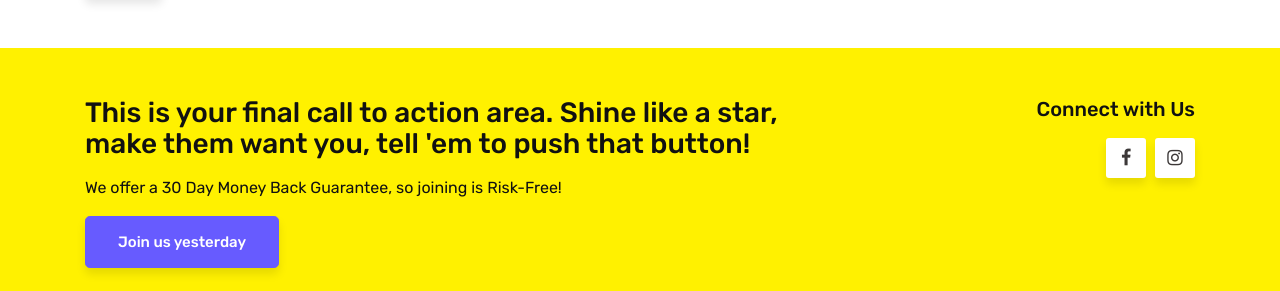
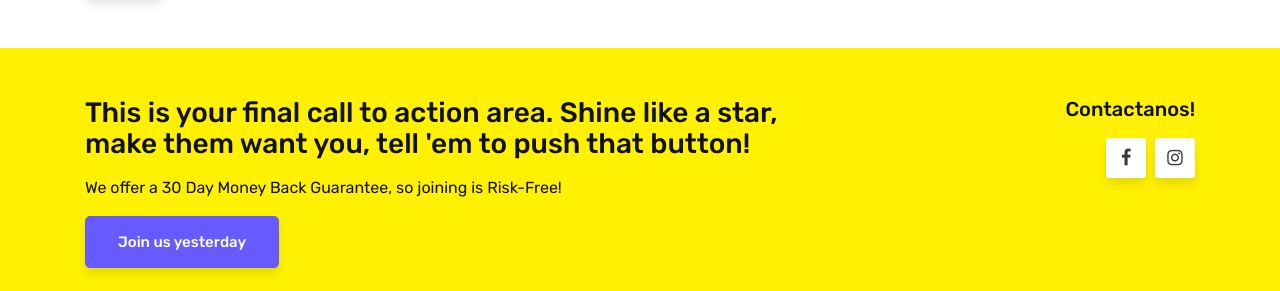
Before and after one commit to msanhueza/alex, a Jekyll site: the page built from contact.html, in a window 1280 px wide and 1317 px high. Shown: the part 576-867 px from the top of the window. Built offline with Jekyll 4.4.1, drawn with Linux system fonts in a browser that asks for light colours.

Commit message:
Update default.html

```diff
--- a/_layouts/default.html
+++ b/_layouts/default.html
@@ -125,7 +125,7 @@
                     <a class="btn btn-primary btn-lg" href="#">Join us yesterday</a>
                 </div>
                 <div class="col-md-4 text-right footersocial">
-                    <h5>Connect with Us</h5>
+                    <h5>Contactanos!</h5>
                     <i class="fa fa-facebook"></i>
                     <i class="fa fa-instagram"></i>
                 </div>
```
